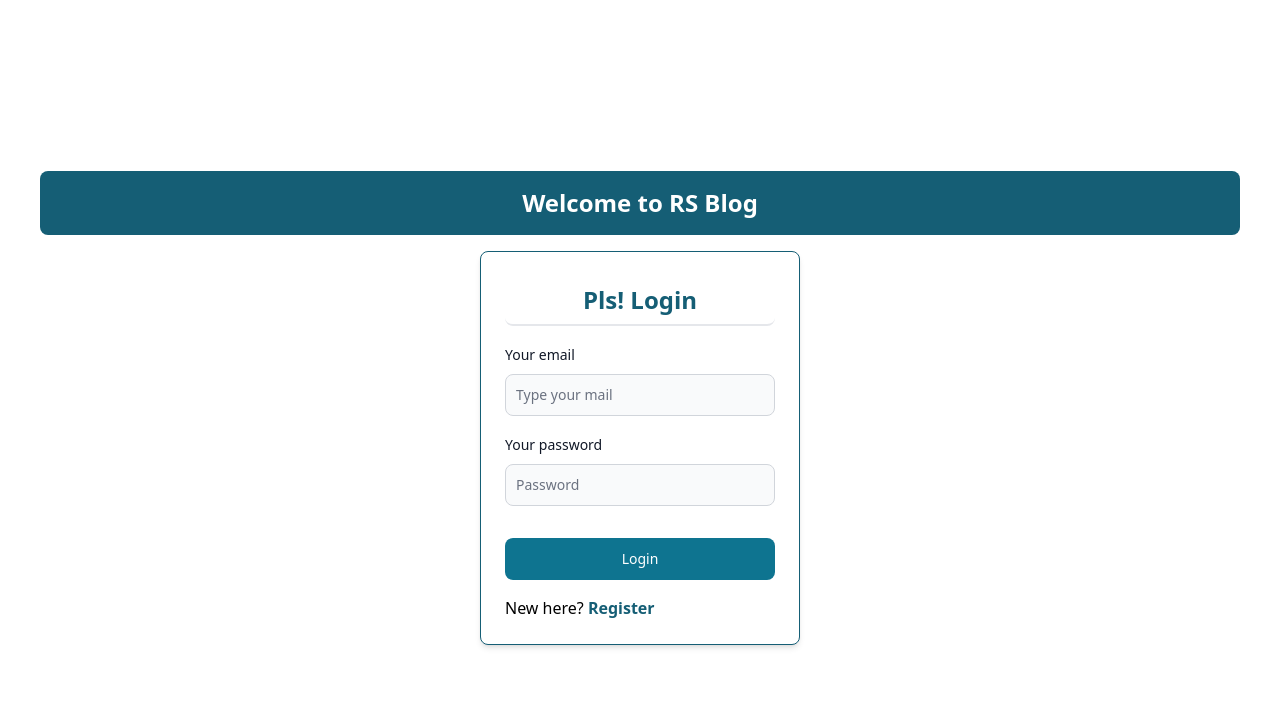
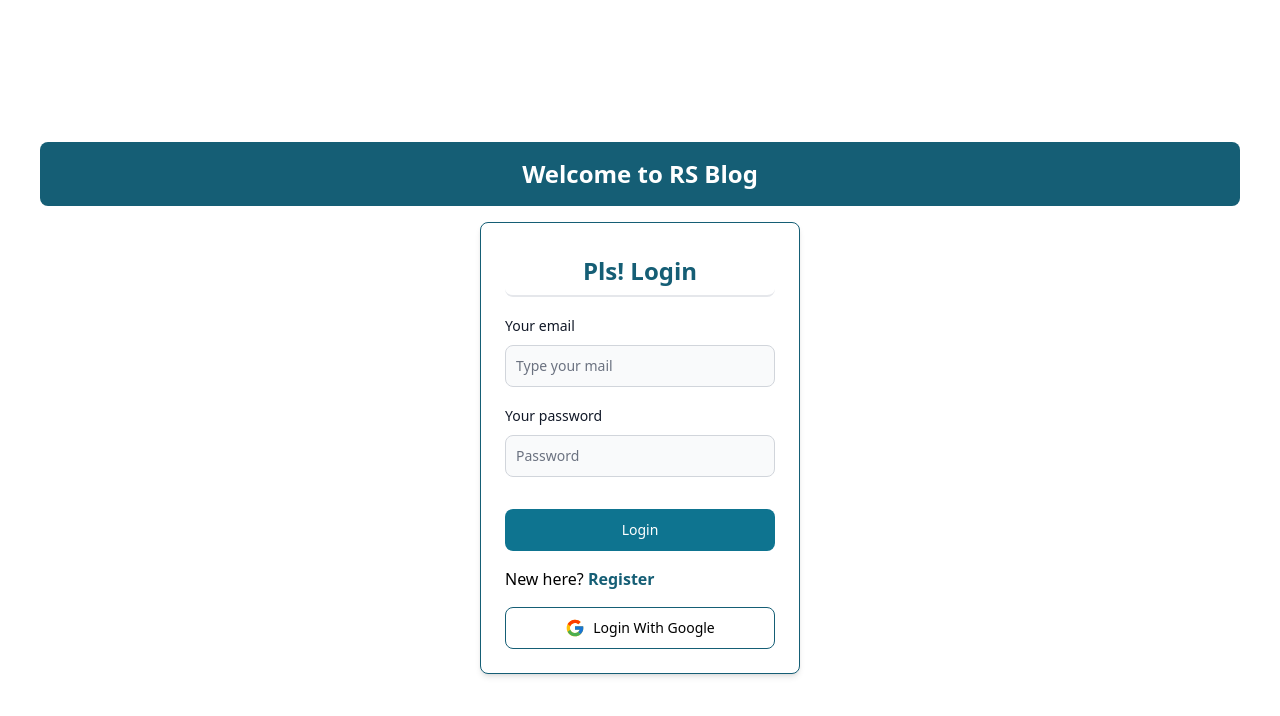
Before and after one commit to raselsharif/programmingHero-assignment-11-client-side, a React (Vite) app: page /login in a window 1280 px wide. Shown: the top 716 px of the page. Built offline with nearby package versions, Linux system fonts and the light colour scheme; no server answers.

Commit message:
added ract hoast login, regiser page

```diff
--- a/package.json
+++ b/package.json
@@ -20,6 +20,8 @@
     "react": "^18.2.0",
     "react-data-table-component": "^7.5.4",
     "react-dom": "^18.2.0",
+    "react-hot-toast": "^2.4.1",
+    "react-icons": "^4.11.0",
     "react-loading-skeleton": "^3.3.1",
     "react-router-dom": "^6.18.0",
     "sort-by": "^1.2.0",
--- a/src/Layouts/MainLayouts.jsx
+++ b/src/Layouts/MainLayouts.jsx
@@ -1,6 +1,7 @@
 import { Outlet } from "react-router-dom";
 import Footer from "./MyFooter";
 import NavBar from "./NavBar";
+import { Toaster } from "react-hot-toast";
 
 const MainLayouts = () => {
   return (
--- a/src/Providers/AuthProviders.jsx
+++ b/src/Providers/AuthProviders.jsx
@@ -1,14 +1,17 @@
 import {
+  GoogleAuthProvider,
   createUserWithEmailAndPassword,
   onAuthStateChanged,
   signInWithEmailAndPassword,
+  signInWithPopup,
   signOut,
 } from "firebase/auth";
-import { createContext, useEffect, useLayoutEffect, useState } from "react";
+import { createContext, useEffect, useState } from "react";
 import auth from "../configs/firebase.config";
 
 export const AuthContext = createContext(null);
 const AuthProviders = ({ children }) => {
+  const googleProvider = new GoogleAuthProvider();
   const [user, setUser] = useState(null);
   const emailPassResister = (email, password) => {
     return createUserWithEmailAndPassword(auth, email, password);
@@ -18,6 +21,9 @@ const AuthProviders = ({ children }) => {
   };
   const firebaseLogOut = () => {
     return signOut(auth);
+  };
+  const googleLogin = () => {
+    return signInWithPopup(auth, googleProvider);
   };
   useEffect(() => {
     const unSubscribe = onAuthStateChanged(auth, (currentUser) => {
@@ -32,6 +38,7 @@ const AuthProviders = ({ children }) => {
     emailPassLogin,
     user,
     firebaseLogOut,
+    googleLogin,
   };
   return (
     <AuthContext.Provider value={authInfo}>{children}</AuthContext.Provider>
--- a/src/main.jsx
+++ b/src/main.jsx
@@ -4,6 +4,7 @@ import "./index.css";
 import { RouterProvider } from "react-router-dom";
 import router from "./Routes/Routes";
 import AuthProviders from "./Providers/AuthProviders";
+import { Toaster } from "react-hot-toast";
 import { QueryClient, QueryClientProvider } from "@tanstack/react-query";
 const queryClient = new QueryClient();
 ReactDOM.createRoot(document.getElementById("root")).render(
@@ -13,5 +14,6 @@ ReactDOM.createRoot(document.getElementById("root")).render(
         <RouterProvider router={router}></RouterProvider>
       </AuthProviders>
     </QueryClientProvider>
+    <Toaster />
   </React.StrictMode>
 );
--- a/src/pages/Login/Login.jsx
+++ b/src/pages/Login/Login.jsx
@@ -1,23 +1,44 @@
-import { Button, Card, Label, TextInput } from "flowbite-react";
+import { Button, Card, Label, TextInput, Toast } from "flowbite-react";
 import { useContext } from "react";
-import { Link, Navigate, useNavigate } from "react-router-dom";
+import { Link, useNavigate } from "react-router-dom";
 import { AuthContext } from "../../Providers/AuthProviders";
+import { FcGoogle } from "react-icons/fc";
+import { toast } from "react-hot-toast";
 
 const Login = () => {
   const goTo = useNavigate();
-  const { emailPassLogin } = useContext(AuthContext);
+  const { emailPassLogin, googleLogin } = useContext(AuthContext);
   const handleLogin = (e) => {
     e.preventDefault();
     const email = e.target.email.value;
     const password = e.target.password.value;
     console.log(email, password);
+    const toastId = toast.loading("Logging..");
     emailPassLogin(email, password)
       .then((res) => {
         console.log(res.user);
+        toast.success("Logged in successfully", { id: toastId });
         goTo("/");
       })
       .catch((err) => {
         console.log(err);
+        toast.error("Email/Password invalid", { id: toastId });
+      });
+  };
+  const googleLoginHandler = () => {
+    console.log("google");
+    const toastId = toast.loading("Logging..");
+    googleLogin()
+      .then((res) => {
+        // console.log(res.user);
+
+        toast.success("Logged in successfully", { id: toastId });
+
+        goTo("/");
+      })
+      .catch((err) => {
+        // console.log(err);
+        toast.error("Email/Password invalid", { id: toastId });
       });
   };
   return (
@@ -64,6 +85,13 @@ const Login = () => {
             Register
           </Link>
         </p>
+        <Button
+          onClick={googleLoginHandler}
+          className="border border-[#155E75]"
+          color="none"
+        >
+          <FcGoogle className="text-xl mr-2" /> Login With Google
+        </Button>
       </Card>
     </div>
   );
--- a/src/pages/Register/Register.jsx
+++ b/src/pages/Register/Register.jsx
@@ -2,6 +2,7 @@ import { Button, Card, Label, TextInput } from "flowbite-react";
 import { useContext } from "react";
 import { Link } from "react-router-dom";
 import { AuthContext } from "../../Providers/AuthProviders";
+import toast from "react-hot-toast";
 const Register = () => {
   const { emailPassResister } = useContext(AuthContext);
   const handleRegister = (e) => {
@@ -12,14 +13,17 @@ const Register = () => {
     const email = e.target.email.value;
     const password = e.target.password.value;
 
-    console.log(name, email, password, image);
+    // console.log(name, email, password, image);
 
+    const toastId = toast.loading("User Creating...");
     emailPassResister(email, password)
       .then((res) => {
         console.log(res.user);
+        toast.success("User Created Successfully!", { id: toastId });
       })
       .catch((err) => {
         console.log(err);
+        toast.error("Did something wrong!", { id: toastId });
       });
   };
   return (
```
Also changed, not shown: 1 other file (tests, documents, lock files or other folders).
